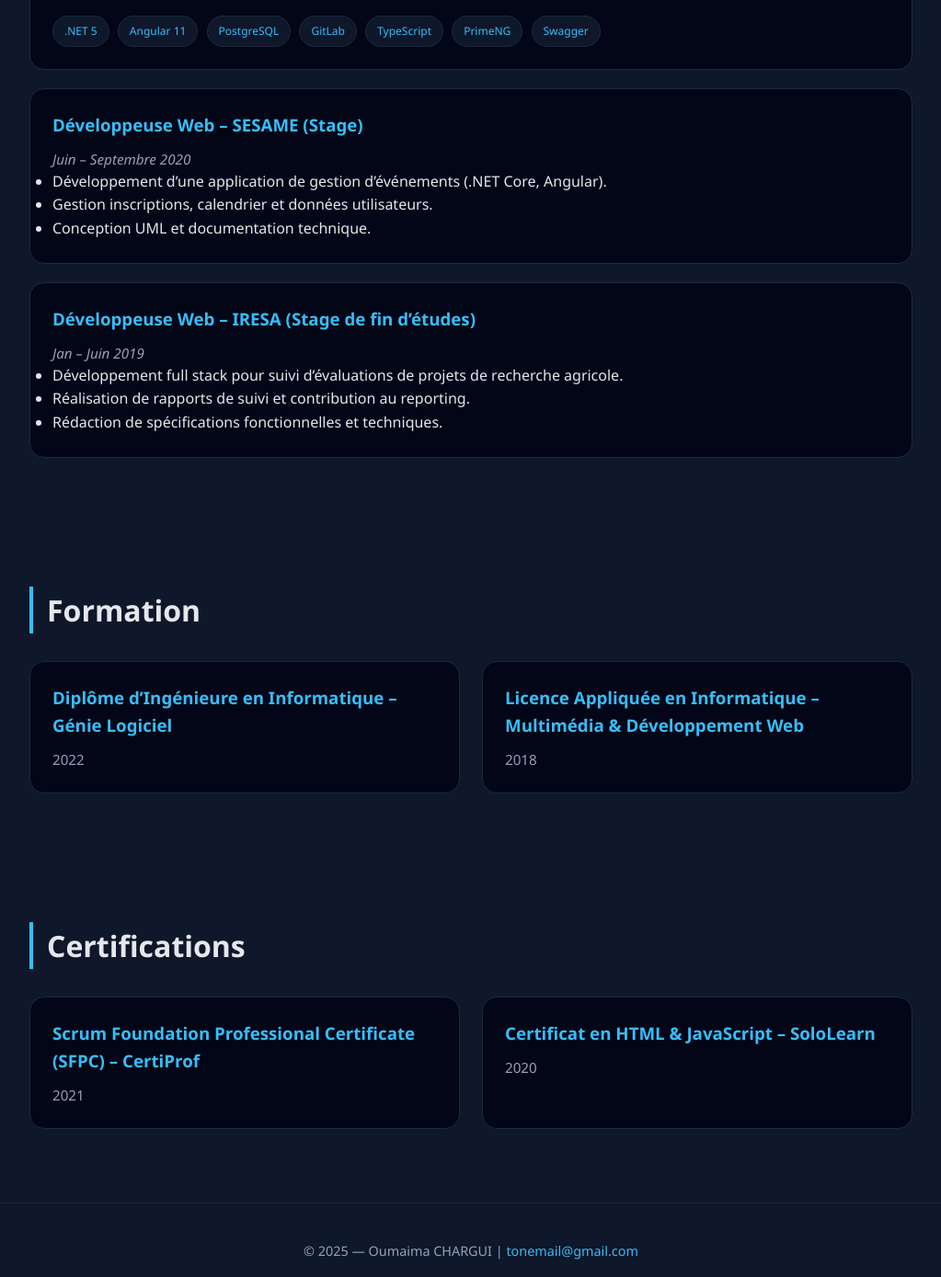
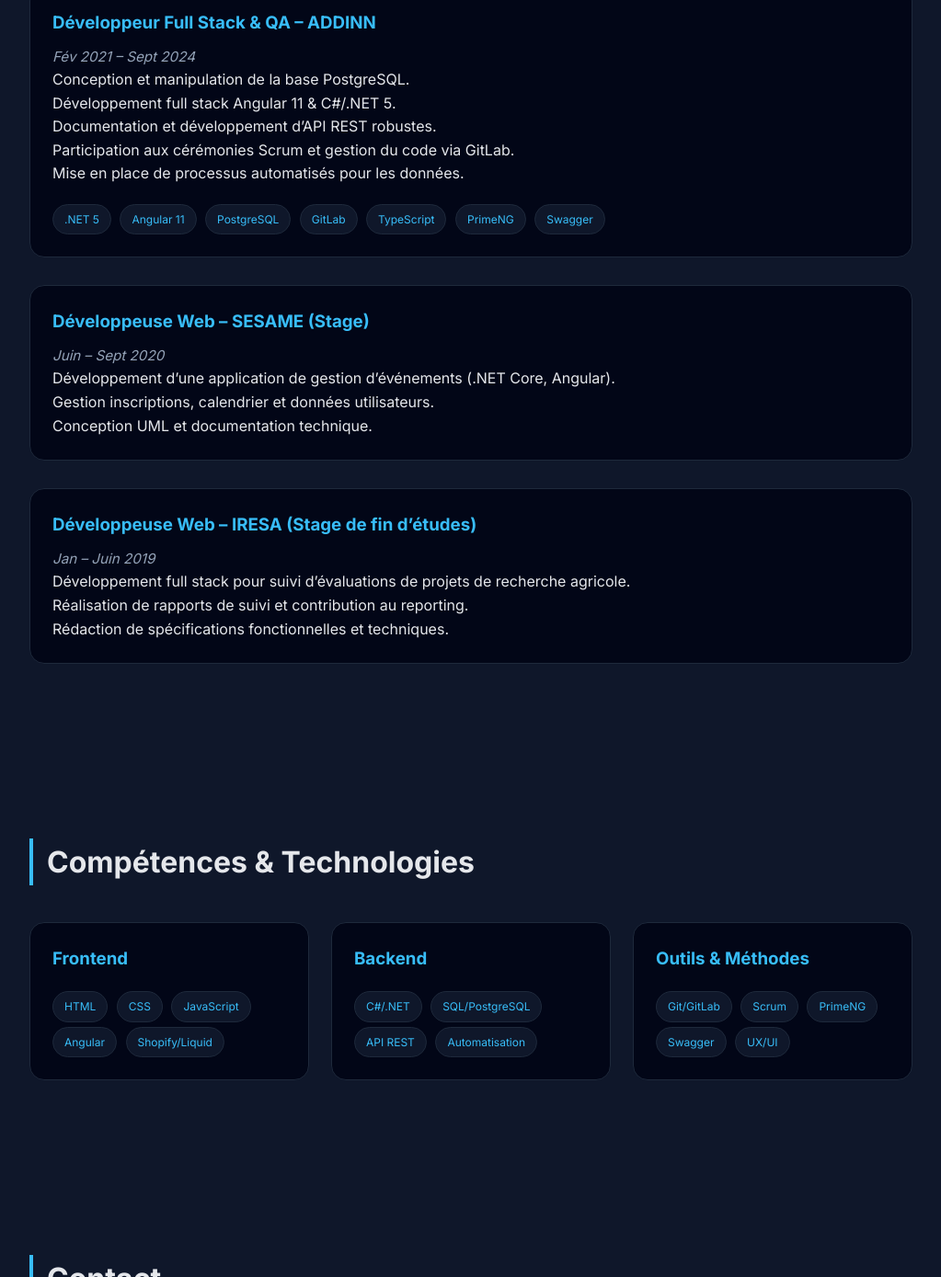
Before and after one commit to ochargui/ochargui.github.io, a plain HTML site: page index.html in a window 1280 px wide. Shown: the part 1411-2800 px from the top of the page at 92% size, without its empty margins (128-1151 px from the left). Drawn offline with Linux system fonts and the light colour scheme.

Commit message:
index.html

```diff
--- a/index.html
+++ b/index.html
@@ -4,33 +4,34 @@
 <meta charset="UTF-8">
 <meta name="viewport" content="width=device-width, initial-scale=1.0">
 <title>Oumaima CHARGUI — Portfolio</title>
+
+<!-- Google Fonts -->
+<link href="https://fonts.googleapis.com/css2?family=Inter:wght@400;600;700&display=swap" rel="stylesheet">
+
 <style>
-  /* ========== RESET & BASE ========== */
   * { margin:0; padding:0; box-sizing:border-box; }
-  body { font-family: 'Segoe UI', Tahoma, Geneva, Verdana, sans-serif; background:#0f172a; color:#e5e7eb; line-height:1.6; }
+  body { font-family:'Inter', sans-serif; background:#0f172a; color:#e5e7eb; line-height:1.6; overflow-x:hidden; }
   a { color:#38bdf8; text-decoration:none; }
-  section { padding:60px 20px; max-width:1000px; margin:auto; }
-  h2 { font-size:2rem; border-left:4px solid #38bdf8; padding-left:15px; margin-bottom:30px; }
-  .container { max-width:1100px; margin:auto; }
+  ul { list-style:none; padding-left:0; }
+  section { padding:80px 20px; max-width:1000px; margin:auto; }
 
-  /* ========== HEADER ========== */
-  header { text-align:center; padding:100px 20px; background: radial-gradient(circle at top, #0f172a, #020617); }
-  header h1 { font-size:3rem; margin-bottom:10px; }
-  header p { font-size:1.2rem; color:#94a3b8; }
-
-  /* ========== CARDS ========== */
-  .card { background:#020617; border:1px solid #1e293b; border-radius:16px; padding:24px; margin-bottom:20px; transition: transform .3s, box-shadow .3s; }
-  .card:hover { transform: translateY(-6px); box-shadow:0 20px 40px rgba(0,0,0,.6); }
+  header { text-align:center; padding:120px 20px; background:radial-gradient(circle at top, #0f172a, #020617); }
+  header h1 { font-size:3rem; margin-bottom:10px; color:#38bdf8; animation:fadeInDown 1s ease forwards; }
+  header p { font-size:1.2rem; color:#94a3b8; animation:fadeInUp 1s ease forwards; }
+  h2 { font-size:2rem; border-left:4px solid #38bdf8; padding-left:15px; margin-bottom:40px; }
+  .card { background:#020617; border:1px solid #1e293b; border-radius:16px; padding:24px; margin-bottom:30px; transition: transform .3s, box-shadow .3s; opacity:0; transform:translateY(20px); }
+  .card:hover { transform:translateY(-8px); box-shadow:0 20px 40px rgba(0,0,0,.6); }
   .card h3 { margin-bottom:10px; color:#38bdf8; }
   .card p { color:#94a3b8; font-size:0.95rem; }
   .tags { margin-top:15px; }
   .tag { display:inline-block; padding:6px 12px; margin:5px 5px 0 0; border-radius:999px; font-size:0.75rem; background:#0f172a; border:1px solid #1e293b; color:#38bdf8; }
+  .grid { display:grid; grid-template-columns:repeat(auto-fit, minmax(280px, 1fr)); gap:24px; }
+  .btn { display:inline-block; padding:12px 24px; background:#38bdf8; color:#020617; border-radius:8px; font-weight:600; margin-top:15px; transition:.3s; }
+  .btn:hover { background:#0ea5e9; color:#fff; }
+  footer { text-align:center; padding:40px 20px; color:#94a3b8; font-size:0.9rem; border-top:1px solid #1e293b; }
 
-  /* ========== GRID LAYOUT ========== */
-  .grid { display:grid; grid-template-columns:repeat(auto-fit, minmax(280px, 1fr)); gap:24px; }
-
-  /* ========== FOOTER ========== */
-  footer { text-align:center; padding:40px 20px; color:#94a3b8; font-size:0.9rem; border-top:1px solid #1e293b; }
+  @keyframes fadeInUp { from{opacity:0; transform:translateY(20px);} to{opacity:1; transform:translateY(0);} }
+  @keyframes fadeInDown { from{opacity:0; transform:translateY(-20px);} to{opacity:1; transform:translateY(0);} }
 </style>
 </head>
 <body>
@@ -38,14 +39,15 @@
 <header>
   <h1>Oumaima CHARGUI</h1>
   <p>Ingénieure Logiciel – Développement Web & Data</p>
+  <a href="CV-Oumaima.pdf" class="btn" target="_blank">Télécharger mon CV</a>
 </header>
 
 <div class="container">
 
-  <!-- À propos -->
+  <!-- PROFIL -->
   <section>
     <h2>Profil</h2>
-    <div class="card">
+    <div class="card" style="animation:fadeInUp 0.8s ease forwards;">
       <p>
         Ingénieure en génie logiciel avec des expériences en développement full-stack et en architecture de données.
         Passionnée par la Data et l’Intelligence Artificielle, je souhaite évoluer vers le rôle de <strong>Data Engineer</strong>,
@@ -56,12 +58,13 @@
     </div>
   </section>
 
-  <!-- Expériences -->
+  <!-- EXPÉRIENCES -->
   <section>
     <h2>Expériences professionnelles</h2>
-    <div class="card">
+
+    <div class="card" style="animation:fadeInUp 0.9s ease forwards;">
       <h3>Développeuse Web – Projet E-commerce</h3>
-      <p><em>Septembre 2024 – Aujourd’hui</em></p>
+      <p><em>Sept 2024 – Aujourd’hui</em></p>
       <ul>
         <li>Conception et développement d’un site e-commerce performant avec Shopify.</li>
         <li>Gestion catalogue, paiement sécurisé et parcours client automatisé.</li>
@@ -79,7 +82,7 @@
       </div>
     </div>
 
-    <div class="card">
+    <div class="card" style="animation:fadeInUp 1s ease forwards;">
       <h3>Développeur Full Stack & QA – ADDINN</h3>
       <p><em>Fév 2021 – Sept 2024</em></p>
       <ul>
@@ -100,9 +103,9 @@
       </div>
     </div>
 
-    <div class="card">
+    <div class="card" style="animation:fadeInUp 1.1s ease forwards;">
       <h3>Développeuse Web – SESAME (Stage)</h3>
-      <p><em>Juin – Septembre 2020</em></p>
+      <p><em>Juin – Sept 2020</em></p>
       <ul>
         <li>Développement d’une application de gestion d’événements (.NET Core, Angular).</li>
         <li>Gestion inscriptions, calendrier et données utilisateurs.</li>
@@ -110,7 +113,7 @@
       </ul>
     </div>
 
-    <div class="card">
+    <div class="card" style="animation:fadeInUp 1.2s ease forwards;">
       <h3>Développeuse Web – IRESA (Stage de fin d’études)</h3>
       <p><em>Jan – Juin 2019</em></p>
       <ul>
@@ -121,41 +124,71 @@
     </div>
   </section>
 
-  <!-- Formation -->
+  <!-- COMPÉTENCES -->
   <section>
-    <h2>Formation</h2>
+    <h2>Compétences & Technologies</h2>
     <div class="grid">
-      <div class="card">
-        <h3>Diplôme d’Ingénieure en Informatique – Génie Logiciel</h3>
-        <p>2022</p>
+      <div class="card" style="animation:fadeInUp 1.3s ease forwards;">
+        <h3>Frontend</h3>
+        <div class="tags">
+          <span class="tag">HTML</span>
+          <span class="tag">CSS</span>
+          <span class="tag">JavaScript</span>
+          <span class="tag">Angular</span>
+          <span class="tag">Shopify/Liquid</span>
+        </div>
       </div>
-      <div class="card">
-        <h3>Licence Appliquée en Informatique – Multimédia & Développement Web</h3>
-        <p>2018</p>
+      <div class="card" style="animation:fadeInUp 1.4s ease forwards;">
+        <h3>Backend</h3>
+        <div class="tags">
+          <span class="tag">C#/.NET</span>
+          <span class="tag">SQL/PostgreSQL</span>
+          <span class="tag">API REST</span>
+          <span class="tag">Automatisation</span>
+        </div>
+      </div>
+      <div class="card" style="animation:fadeInUp 1.5s ease forwards;">
+        <h3>Outils & Méthodes</h3>
+        <div class="tags">
+          <span class="tag">Git/GitLab</span>
+          <span class="tag">Scrum</span>
+          <span class="tag">PrimeNG</span>
+          <span class="tag">Swagger</span>
+          <span class="tag">UX/UI</span>
+        </div>
       </div>
     </div>
   </section>
 
-  <!-- Certifications -->
+  <!-- CONTACT -->
   <section>
-    <h2>Certifications</h2>
-    <div class="grid">
-      <div class="card">
-        <h3>Scrum Foundation Professional Certificate (SFPC) – CertiProf</h3>
-        <p>2021</p>
-      </div>
-      <div class="card">
-        <h3>Certificat en HTML & JavaScript – SoloLearn</h3>
-        <p>2020</p>
-      </div>
+    <h2>Contact</h2>
+    <div class="card" style="animation:fadeInUp 1.6s ease forwards;">
+      <p>Email : <a href="mailto:contact.oumaimadev@gmail.com">contact.oumaimadev@gmail.com</a></p>
+      <p>GitHub : <a href="https://github.com/ochargui" target="_blank">github.com/ochargui</a></p>
+      <p>LinkedIn : <a href="https://www.linkedin.com/in/oumaima-c-2abb87199/" target="_blank">linkedin.com/in/oumaima-c-2abb87199/</a></p>
     </div>
   </section>
 
 </div>
 
 <footer>
-  © 2025 — Oumaima CHARGUI | <a href="mailto:tonemail@gmail.com">tonemail@gmail.com</a>
+  © 2025 — Oumaima CHARGUI
 </footer>
+
+<script>
+  const cards = document.querySelectorAll('.card');
+  const observer = new IntersectionObserver(entries => {
+    entries.forEach(entry => {
+      if(entry.isIntersecting) {
+        entry.target.style.opacity = 1;
+        entry.target.style.transform = 'translateY(0)';
+      }
+    });
+  }, { threshold: 0.1 });
+
+  cards.forEach(card => observer.observe(card));
+</script>
 
 </body>
 </html>
```
